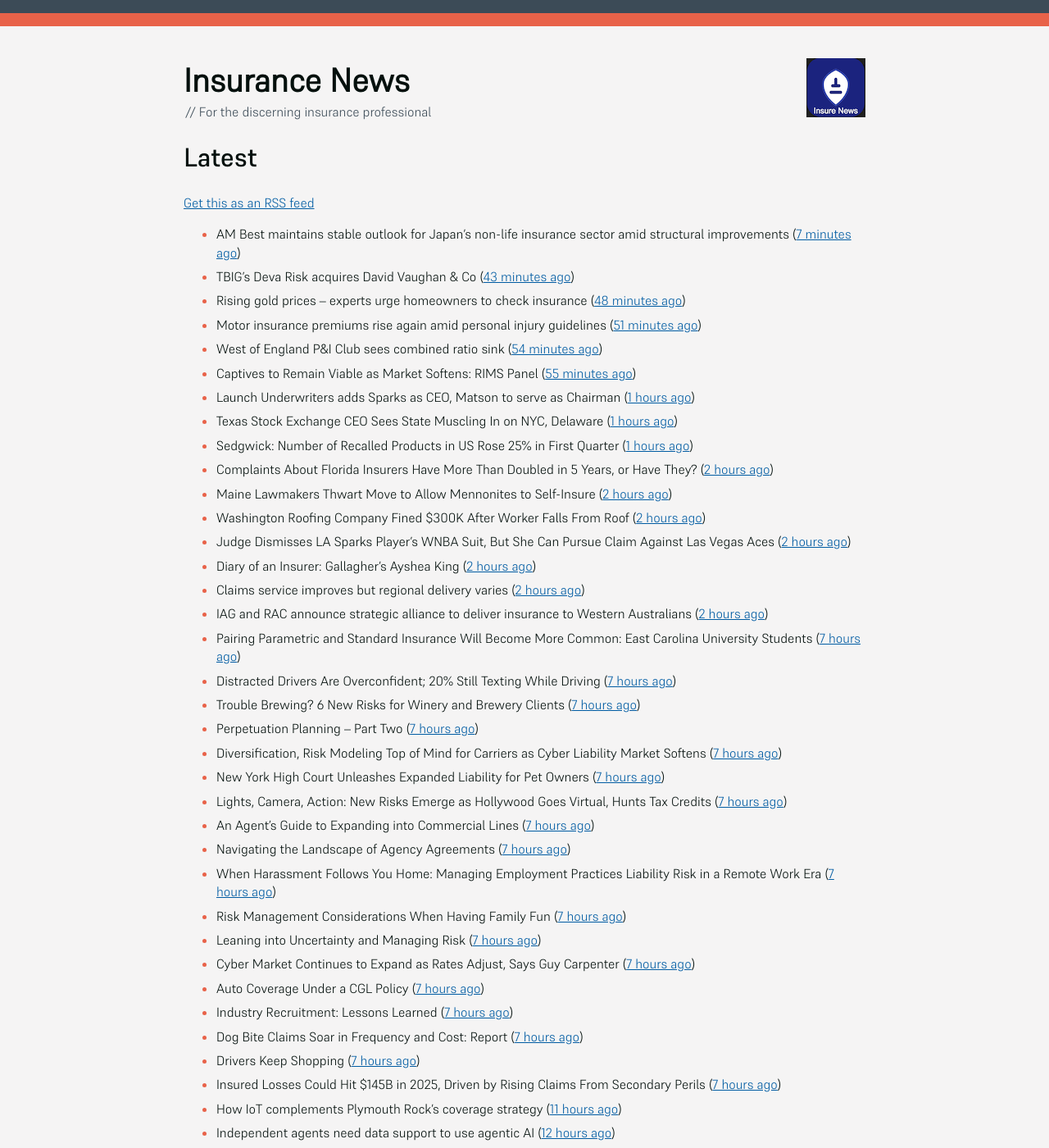
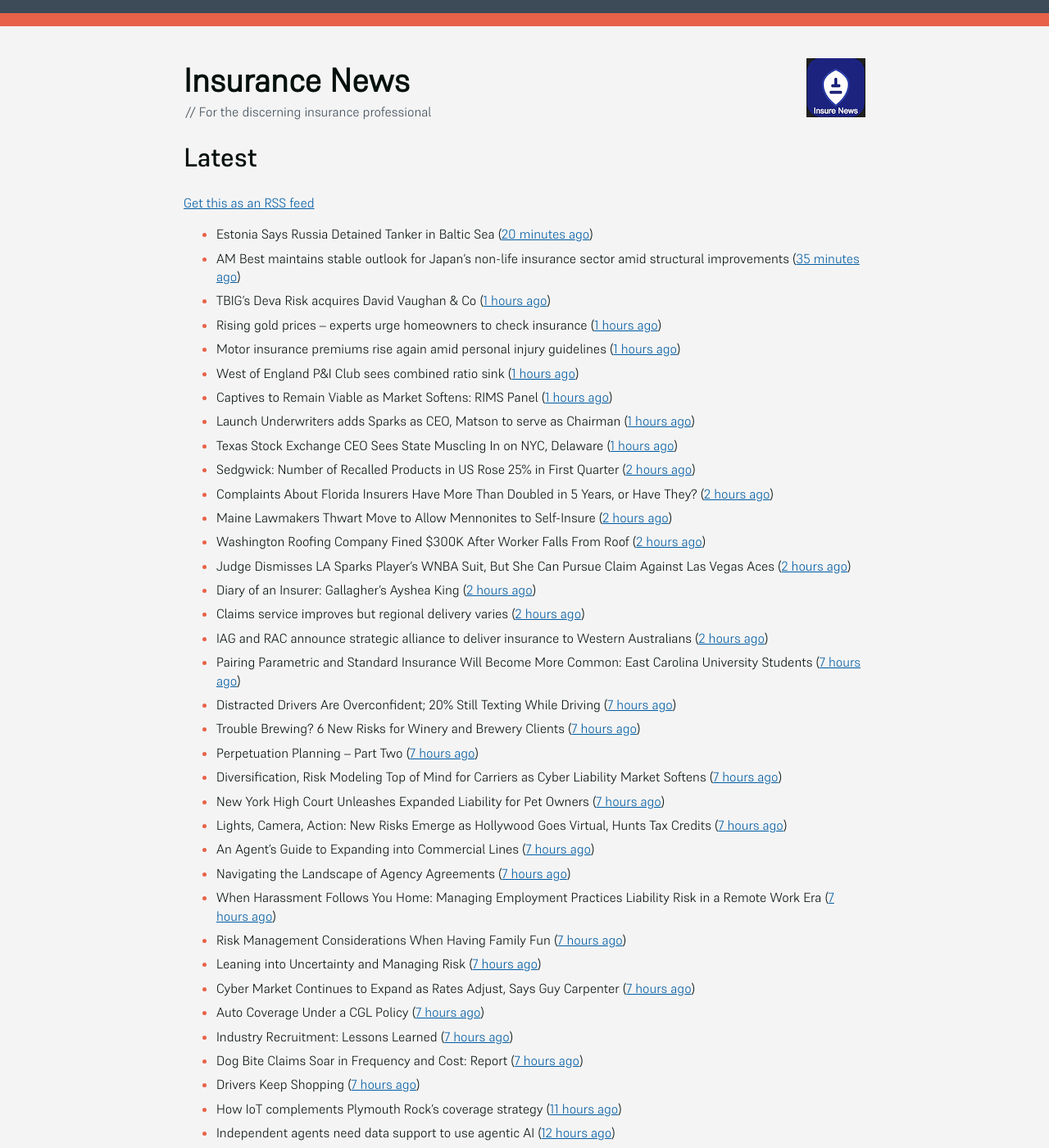
Before and after one commit to mat-0/feeds.thechels.uk, a Jekyll site: the page built from index.md, in a window 1280 px wide and 1400 px high. Shown: the whole window at 82% size. Built offline with Jekyll 4.4.1, drawn with Linux system fonts in a browser that asks for light colours.

Commit message:
New Feed

```diff
--- a/index.md
+++ b/index.md
@@ -8,15 +8,16 @@ description: Latest Updates
 [Get this as an RSS feed](/feed.rss)
 
 <!-- news_marker starts -->
-- AM Best maintains stable outlook for Japan’s non-life insurance sector amid structural improvements ([7 minutes ago](https://www.reinsurancene.ws/am-best-maintains-stable-outlook-for-japans-non-life-insurance-sector-amid-structural-improvements/))
-- TBIG's Deva Risk acquires David Vaughan & Co ([43 minutes ago](https://www.insurancebusinessmag.com/uk/news/breaking-news/tbigs-deva-risk-acquires-david-vaughan-and-co-536120.aspx))
-- Rising gold prices – experts urge homeowners to check insurance ([48 minutes ago](https://www.insurancebusinessmag.com/uk/news/property-insurance/rising-gold-prices--experts-urge-homeowners-to-check-insurance-536119.aspx))
-- Motor insurance premiums rise again amid personal injury guidelines ([51 minutes ago](https://www.insurancebusinessmag.com/uk/news/auto-motor/motor-insurance-premiums-rise-again-amid-personal-injury-guidelines-536118.aspx))
-- West of England P&I Club sees combined ratio sink ([54 minutes ago](https://www.insurancebusinessmag.com/uk/news/marine/west-of-england-pandi-club-sees-combined-ratio-sink-536117.aspx))
-- Captives to Remain Viable as Market Softens: RIMS Panel ([55 minutes ago](https://www.insurancejournal.com/news/national/2025/05/19/823940.htm))
+- Estonia Says Russia Detained Tanker in Baltic Sea ([20 minutes ago](https://www.insurancejournal.com/news/international/2025/05/19/824175.htm))
+- AM Best maintains stable outlook for Japan’s non-life insurance sector amid structural improvements ([35 minutes ago](https://www.reinsurancene.ws/am-best-maintains-stable-outlook-for-japans-non-life-insurance-sector-amid-structural-improvements/))
+- TBIG's Deva Risk acquires David Vaughan & Co ([1 hours ago](https://www.insurancebusinessmag.com/uk/news/breaking-news/tbigs-deva-risk-acquires-david-vaughan-and-co-536120.aspx))
+- Rising gold prices – experts urge homeowners to check insurance ([1 hours ago](https://www.insurancebusinessmag.com/uk/news/property-insurance/rising-gold-prices--experts-urge-homeowners-to-check-insurance-536119.aspx))
+- Motor insurance premiums rise again amid personal injury guidelines ([1 hours ago](https://www.insurancebusinessmag.com/uk/news/auto-motor/motor-insurance-premiums-rise-again-amid-personal-injury-guidelines-536118.aspx))
+- West of England P&I Club sees combined ratio sink ([1 hours ago](https://www.insurancebusinessmag.com/uk/news/marine/west-of-england-pandi-club-sees-combined-ratio-sink-536117.aspx))
+- Captives to Remain Viable as Market Softens: RIMS Panel ([1 hours ago](https://www.insurancejournal.com/news/national/2025/05/19/823940.htm))
 - Launch Underwriters adds Sparks as CEO, Matson to serve as Chairman ([1 hours ago](https://www.reinsurancene.ws/launch-underwriters-adds-sparks-as-ceo-matson-to-serve-as-chairman/))
 - Texas Stock Exchange CEO Sees State Muscling In on NYC, Delaware ([1 hours ago](https://www.insurancejournal.com/news/southcentral/2025/05/19/824129.htm))
-- Sedgwick: Number of Recalled Products in US Rose 25% in First Quarter ([1 hours ago](https://www.insurancejournal.com/news/national/2025/05/19/824155.htm))
+- Sedgwick: Number of Recalled Products in US Rose 25% in First Quarter ([2 hours ago](https://www.insurancejournal.com/news/national/2025/05/19/824155.htm))
 - Complaints About Florida Insurers Have More Than Doubled in 5 Years, or Have They? ([2 hours ago](https://www.insurancejournal.com/news/southeast/2025/05/19/824138.htm))
 - Maine Lawmakers Thwart Move to Allow Mennonites to Self-Insure ([2 hours ago](https://www.insurancejournal.com/news/east/2025/05/19/824161.htm))
 - Washington Roofing Company Fined $300K After Worker Falls From Roof ([2 hours ago](https://www.insurancejournal.com/news/west/2025/05/19/823964.htm))
@@ -41,7 +42,6 @@ description: Latest Updates
 - Industry Recruitment: Lessons Learned ([7 hours ago](https://www.insurancejournal.com/magazines/mag-features/2025/05/19/823742.htm))
 - Dog Bite Claims Soar in Frequency and Cost: Report ([7 hours ago](https://www.insurancejournal.com/magazines/mag-features/2025/05/19/823741.htm))
 - Drivers Keep Shopping ([7 hours ago](https://www.insurancejournal.com/magazines/mag-editorsnote/2025/05/19/823740.htm))
-- Insured Losses Could Hit $145B in 2025, Driven by Rising Claims From Secondary Perils ([7 hours ago](https://www.insurancejournal.com/magazines/mag-features/2025/05/19/823739.htm))
 - How IoT complements Plymouth Rock's coverage strategy ([11 hours ago](https://www.dig-in.com/news/plymouth-rock-uses-iot-technology-to-manage-risks))
 - Independent agents need data support to use agentic AI ([12 hours ago](https://www.dig-in.com/news/independent-agents-need-data-support-to-use-agentic-ai))
 - Flood and Subsidence Claims Are on The Rise in The UK ([1 days ago](https://insurance-edge.net/2025/05/17/flood-and-subsidence-claims-are-on-the-rise-in-the-uk/))
```
